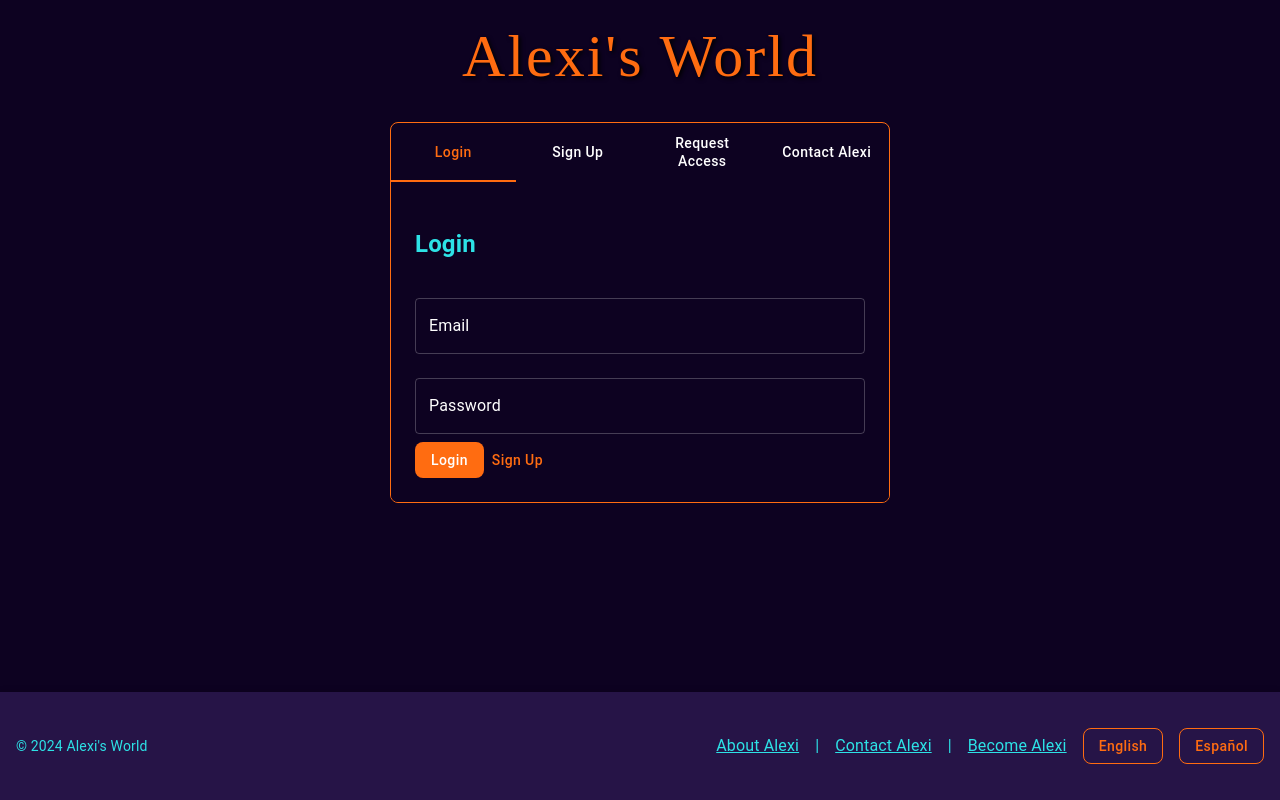
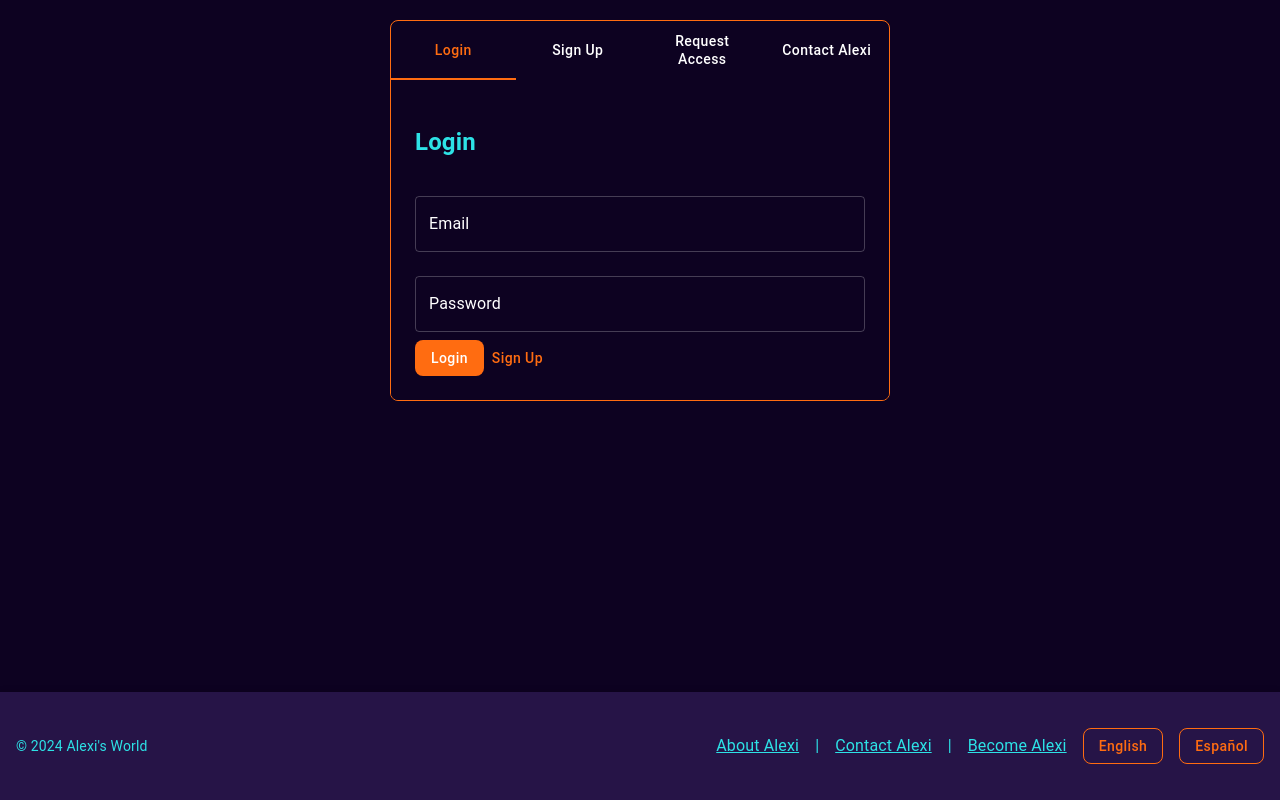
Before and after one commit to alexi-o/alexis-firebase-template, a React (Create React App) app: page / in a window 1280 px wide. Built offline with nearby package versions, Linux system fonts and the light colour scheme; no server answers.

Commit message:
removes title text from auth page

```diff
--- a/src/components/AuthContainer.js
+++ b/src/components/AuthContainer.js
@@ -1,11 +1,9 @@
 import React from "react";
-import { Box, Typography, useTheme } from "@mui/material";
+import { Box, useTheme } from "@mui/material";
 import AuthTabs from "./AuthTabs";
-import { useTranslation } from "react-i18next";
 
 const AuthContainer = () => {
   const theme = useTheme();
-  const { t } = useTranslation();
 
   return (
     <Box
@@ -20,19 +18,6 @@ const AuthContainer = () => {
         paddingTop: "20px",
       }}
     >
-      <Typography
-        variant="h2"
-        sx={{
-          fontFamily: "'Press Start 2P', cursive",
-          color: theme.palette.primary.main,
-          textShadow: "2px 2px 4px #000000",
-          marginBottom: "30px",
-          textAlign: "center",
-          letterSpacing: "2px",
-        }}
-      >
-        {t("alexisWorld")}
-      </Typography>
       <AuthTabs />
     </Box>
   );
```
